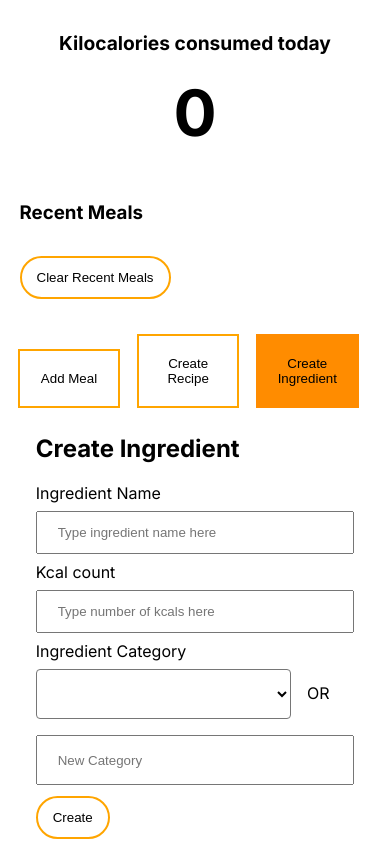
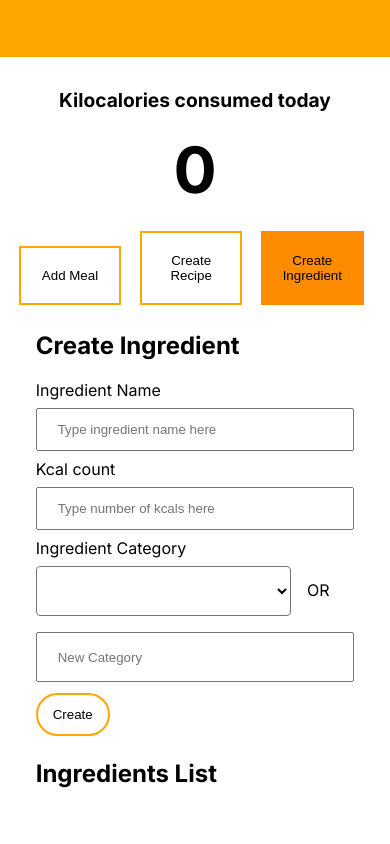
Before and after one commit to Stef9857/stef9857-tracker.git.io, a website: page public/index.html in a window 390 px wide. Shown: the top 844 px of the page. Drawn offline with Linux system fonts and the light colour scheme.

Commit message:
fixed some ordering of elements and added minor css changes to grid layout on mobile

```diff
--- a/public/style.css
+++ b/public/style.css
@@ -40,7 +40,7 @@ button:disabled {
 
 .tablinks {
     border-radius: 0px;
-    margin: 0 6px;
+    margin: 0 7px;
 }
 
 /* style the buttons that are used to open the tab content */
@@ -147,9 +147,11 @@ option:active {
 * one column layout since mobile screens are more suited for vertical information presentation
 */
 .container {
+    display: grid;
     grid-template-columns: 100%;
-    grid-template-rows: auto auto auto;
+    grid-template-rows: 5% auto auto auto;
     grid-template-areas:
+        "header"
         "kcal-total"
         "menu"
         "history";
@@ -201,6 +203,14 @@ option:active {
 #total-kcal-today {
     font-size: 4em;
     margin: 0;
+}
+
+/*
+* recent meals button styles
+*/
+#clear-meals-list {
+    display: block;
+    margin: 0 auto;
 }
 
 /*
@@ -267,6 +277,9 @@ option:active {
         overflow: hidden;
     }
 
+    /*
+    * button styling
+    */
     button:hover {
         color: white;
         background-color: orange;
```
Also changed, not shown: public/scss/main.scss (deleted).
